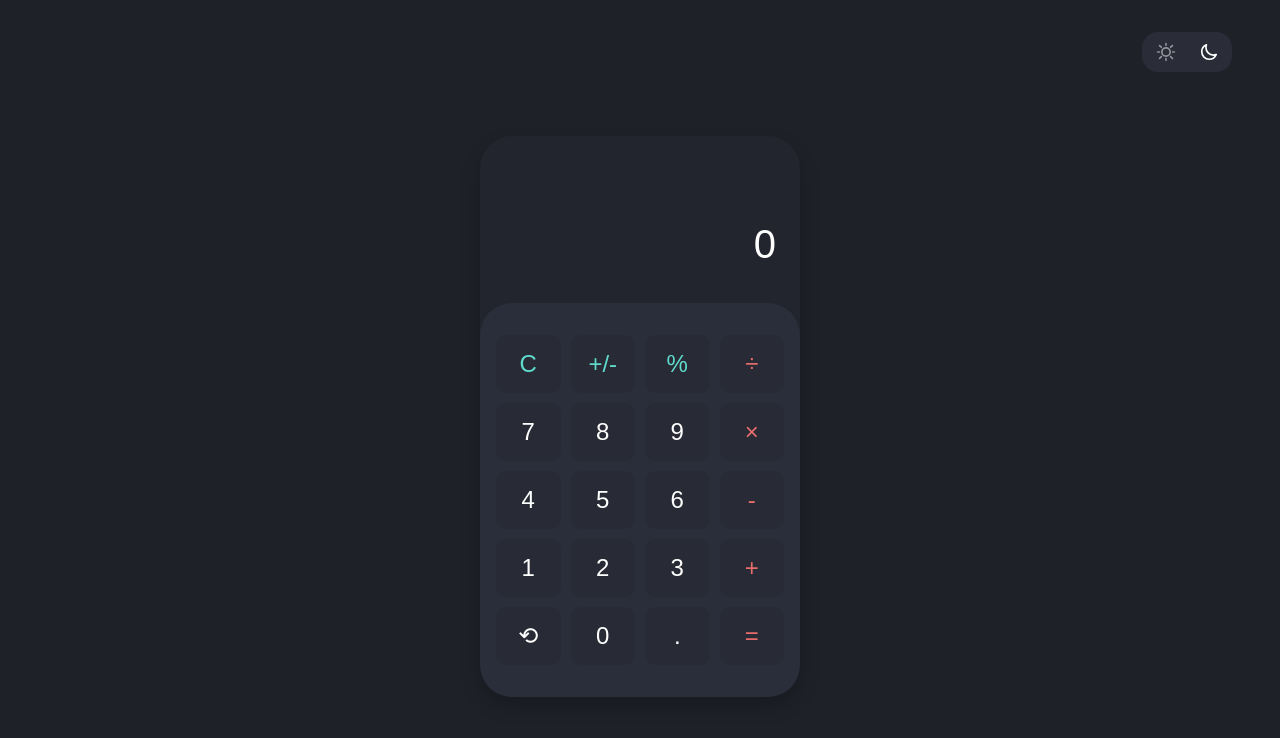
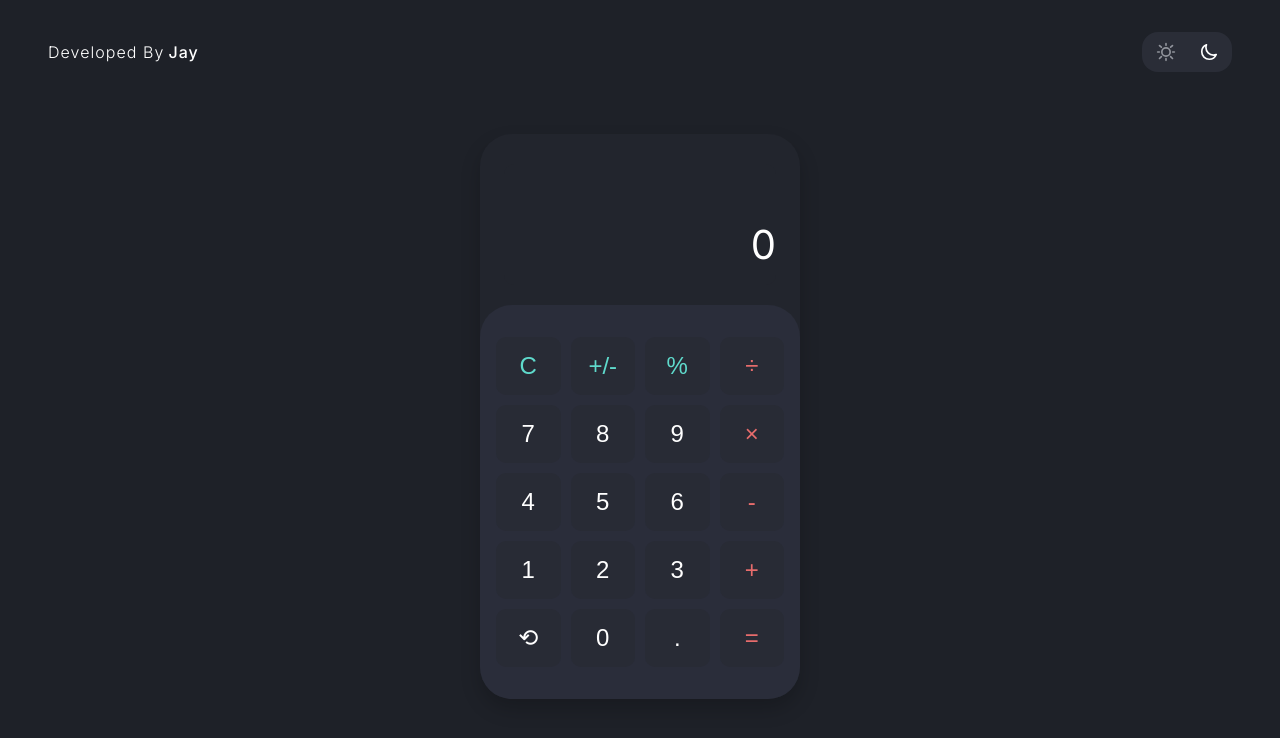
Before and after one commit to devwithjay/arithmetica, a website built with Vite: page index.html in a window 1280 px wide. Built offline with nearby package versions, Linux system fonts and the light colour scheme.

Commit message:
feat: add developer logo

```diff
--- a/css/style.css
+++ b/css/style.css
@@ -5,6 +5,7 @@
 }
 
 html[data-theme='light'] {
+  --logo: #030303;
   --bg-body: #f7f7f7;
   --bg-primary: #ffffff;
   --calculator-bg: #f9f9f9;
@@ -17,6 +18,7 @@ html[data-theme='light'] {
 }
 
 html[data-theme='dark'] {
+  --logo: #ffffff;
   --bg-body: #1e2128;
   --bg-primary: #22252d;
   --calculator-bg: #2a2d3a;
@@ -40,7 +42,7 @@ body {
   justify-content: center;
   align-items: center;
   background-color: #f3f3f3;
-  font-family: Arial, sans-serif;
+  font-family: Inter, Arial, sans-serif;
   background-color: var(--bg-body);
   transition: background-color var(--transition-speed) ease;
 }
@@ -50,7 +52,37 @@ body {
   flex-direction: column;
   align-items: center;
   justify-content: center;
-  gap: 2rem;
+  gap: 3rem;
+  padding: 1rem;
+}
+
+.header {
+  width: 100%;
+  display: flex;
+  align-items: center;
+  justify-content: space-between;
+}
+
+.logo {
+  display: flex;
+  align-items: center;
+  justify-content: center;
+  color: var(--logo);
+  letter-spacing: 1.05px;
+  font-weight: 300;
+}
+
+.logo .logo-url a {
+  font-family: Inter, serif;
+  margin-left: 0.25rem;
+  font-weight: 500;
+  text-decoration: none;
+  text-decoration-color: inherit;
+  color: inherit;
+}
+
+.logo-url:hover {
+  cursor: pointer;
 }
 
 .theme-toggle {
@@ -74,6 +106,10 @@ body {
   align-items: center;
   justify-content: center;
   transition: color var(--transition-speed) ease;
+}
+
+.icon:hover{
+  cursor: pointer;
 }
 
 .sun {
@@ -158,6 +194,7 @@ body {
 
 .button:hover {
   opacity: 0.8;
+  cursor: pointer;
 }
 
 .button.control {
@@ -169,10 +206,22 @@ body {
 }
 
 @media screen and (min-width: 768px) {
-  .theme-toggle {
+  .header {
     position: absolute;
-    right: 3rem;
     top: 2rem;
+    left: 0;
+    right: 0;
+    padding: 0 3rem;
+  }
+
+  .logo .logo-url a:hover {
+    text-decoration: underline;
+    text-decoration-color: currentColor;
+    text-underline-offset: 5px;
+    text-decoration-thickness: 2px;
+    transition:
+      text-underline-offset 0.3s ease,
+      text-decoration-color 0.3s ease;
   }
 
   .calculator-container {
--- a/index.html
+++ b/index.html
@@ -5,10 +5,23 @@
     <meta name="viewport" content="width=device-width, initial-scale=1.0" />
     <link rel="icon" href="./assets/favicon.png" />
     <link rel="stylesheet" href="./css/style.css" />
+    <link rel="preconnect" href="https://fonts.googleapis.com" />
+    <link rel="preconnect" href="https://fonts.gstatic.com" crossorigin />
+    <link
+      href="https://fonts.googleapis.com/css2?family=Inter:ital,opsz,wght@0,14..32,100..900;1,14..32,100..900&display=swap"
+      rel="stylesheet"
+    />
     <title>Arithmetica</title>
   </head>
   <body>
     <div class="hero" data-theme="light">
+      <div class="header">
+        <div class="logo">
+          Developed By
+          <span class="logo-url"
+            ><a href="https://devwithjay.com"> Jay</a></span
+          >
+        </div>
         <div class="theme-toggle">
           <span class="icon sun">
             <svg
@@ -97,6 +110,7 @@
             </svg>
           </span>
         </div>
+      </div>
 
       <div class="calculator-container">
         <div class="calculator">
```
Lines whose indentation alone changed are shown as unchanged.
